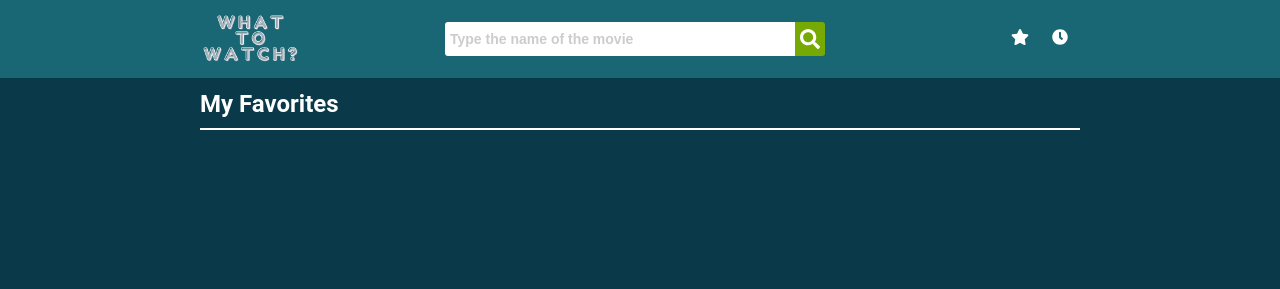
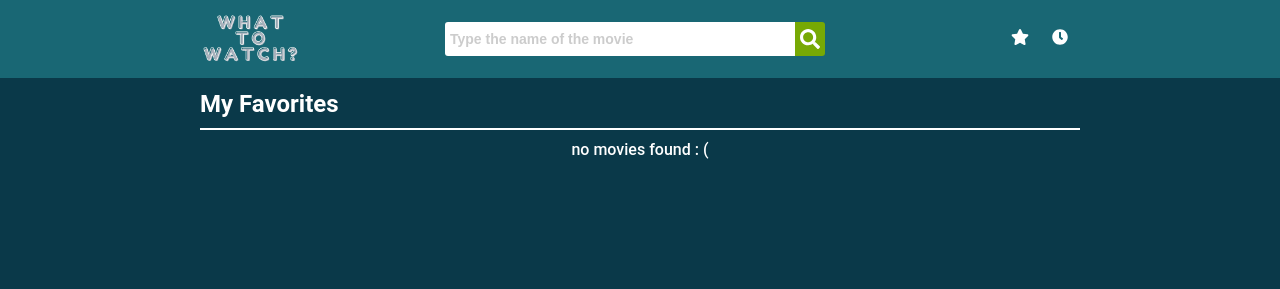
Before and after one commit to henrique-lothammer/what-to-watch, a React (Create React App) app: page /favorites in a window 1280 px wide. Shown: the top 289 px of the page. Built offline with nearby package versions, Linux system fonts and the light colour scheme; no server answers.

Commit message:
feat: no movies return on watch later and favorite

```diff
--- a/src/pages/Favorites/index.tsx
+++ b/src/pages/Favorites/index.tsx
@@ -5,7 +5,7 @@ import HeaderBar from 'components/HeaderBar'
 import PostersList from 'components/PostersList'
 
 import { getAllFavorites } from 'services/Storage'
-import { Title } from './styles'
+import { Title, Warning } from './styles'
 
 const Favorites: React.FC = () => {
   const movies = getAllFavorites()
@@ -15,12 +15,12 @@ const Favorites: React.FC = () => {
       <div className='wrapper'>
         <main data-testid='favorites'>
           <Title>My Favorites</Title>
-          {movies ? (
+          {movies?.length ? (
             <>
               <PostersList movies={movies} />
             </>
           ) : (
-            ''
+            <Warning>no movies found : (</Warning>
           )}
         </main>
       </div>
--- a/src/pages/Favorites/styles.ts
+++ b/src/pages/Favorites/styles.ts
@@ -9,3 +9,9 @@ export const Title = styled.h2`
   padding-top: 20px;
   border-bottom: 2px solid ${colors.font};
 `
+export const Warning = styled.h4`
+  text-align: center;
+  text-align: center;
+  padding: 10px;
+  font-weight: 500;
+`
--- a/src/pages/WatchLater/index.tsx
+++ b/src/pages/WatchLater/index.tsx
@@ -5,7 +5,7 @@ import HeaderBar from 'components/HeaderBar'
 import PostersList from 'components/PostersList'
 
 import { getAllWatchLater } from 'services/Storage'
-import { Title } from './styles'
+import { Title, Warning } from './styles'
 
 const WatchLater: React.FC = () => {
   const movies = getAllWatchLater()
@@ -15,12 +15,12 @@ const WatchLater: React.FC = () => {
       <div className='wrapper'>
         <main data-testid='watch-later'>
           <Title>Movies to Watch Later</Title>
-          {movies ? (
+          {movies?.length ? (
             <>
               <PostersList movies={movies} />
             </>
           ) : (
-            ''
+            <Warning>no movies found : (</Warning>
           )}
         </main>
       </div>
--- a/src/pages/WatchLater/styles.ts
+++ b/src/pages/WatchLater/styles.ts
@@ -9,3 +9,9 @@ export const Title = styled.h2`
   padding-top: 20px;
   border-bottom: 2px solid ${colors.font};
 `
+export const Warning = styled.h4`
+  text-align: center;
+  text-align: center;
+  padding: 10px;
+  font-weight: 500;
+`
```
Also changed, not shown: 1 other file (tests, documents, lock files or other folders).
